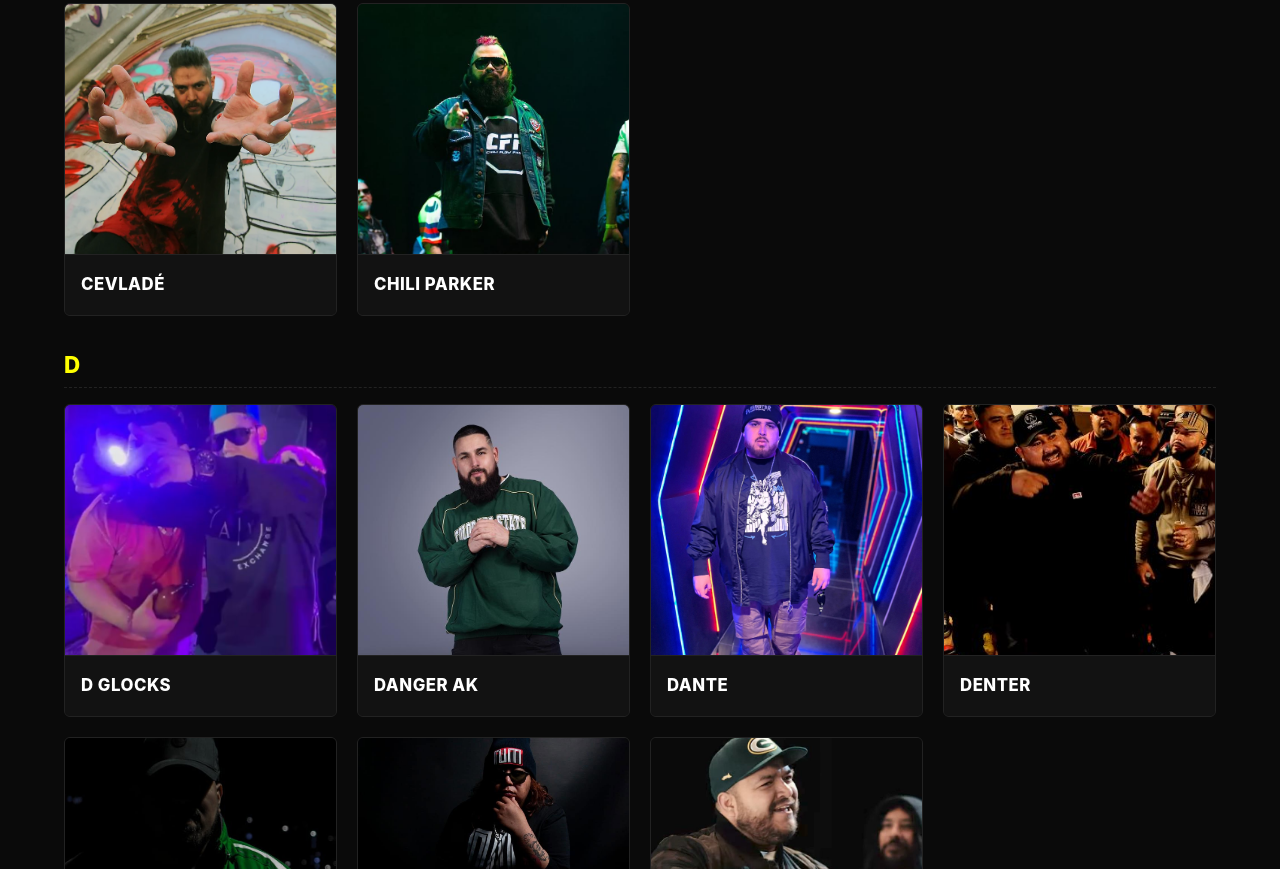
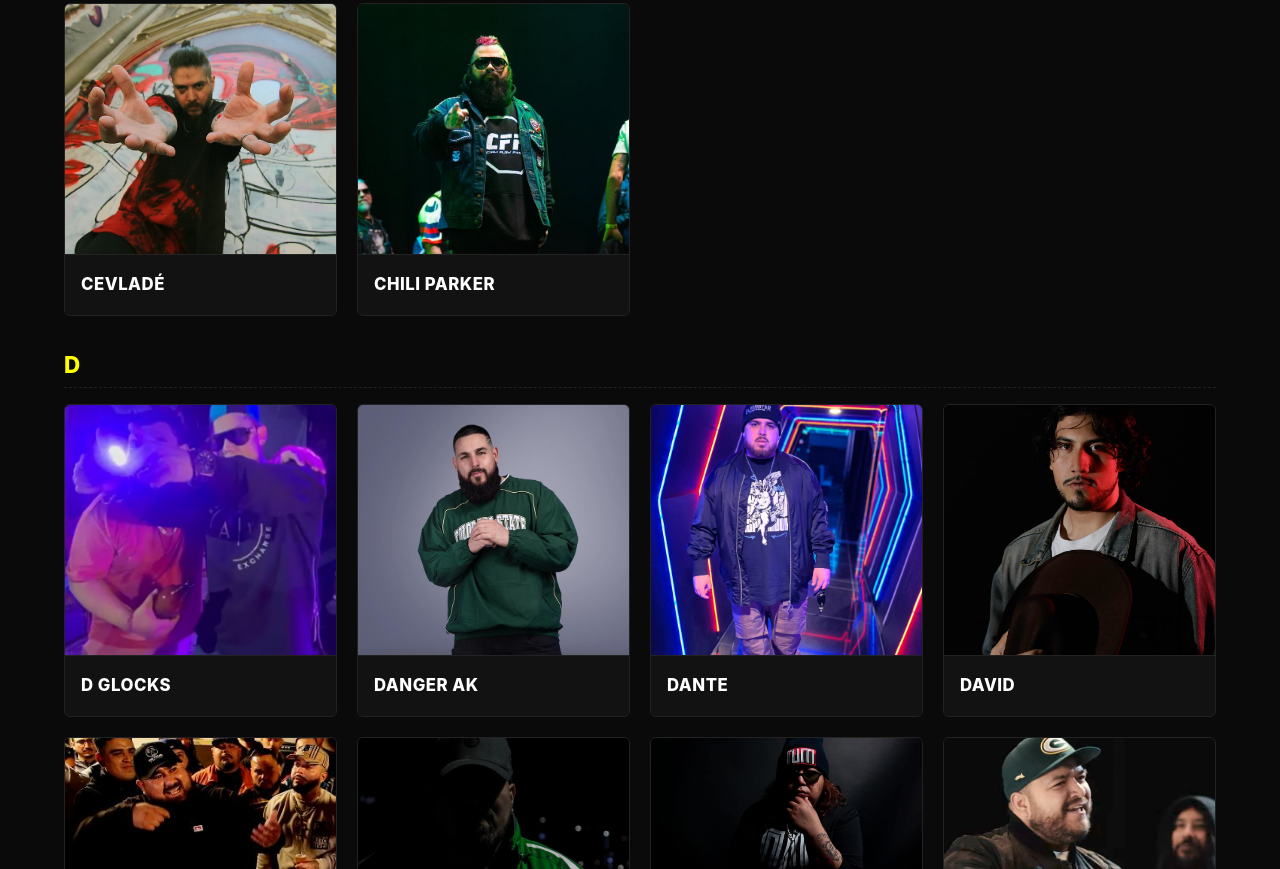
Before and after one commit to battleraphispano/catalog, a plain HTML site: page index.html in a window 1280 px wide. Shown: the part 1931-2800 px from the top of the page. Drawn offline with Linux system fonts and the light colour scheme.

Commit message:
Update profile count and add new fighter card

```diff
--- a/index.html
+++ b/index.html
@@ -462,7 +462,7 @@
           <h1>Catálogo de <span>Battle Rap Hispano</span></h1>
           <div class="header-bottom-bar">
             <div class="stats-bar">
-              <span><strong>77</strong> Perfiles</span>
+              <span><strong>78</strong> Perfiles</span>
               <span><strong>A - Z</strong> Alfabético</span>
             </div>
             <div class="author-container">
@@ -693,6 +693,14 @@
             </div>
             <div class="fighter-info">
               <span class="fighter-name">Dante</span>
+            </div>
+          </a>
+                    <a href="david" class="fighter-card">
+            <div class="fighter-img-container">
+              <img src="david.jpg" alt="David">
+            </div>
+            <div class="fighter-info">
+              <span class="fighter-name">David</span>
             </div>
           </a>
           <a href="denter" class="fighter-card">
```
